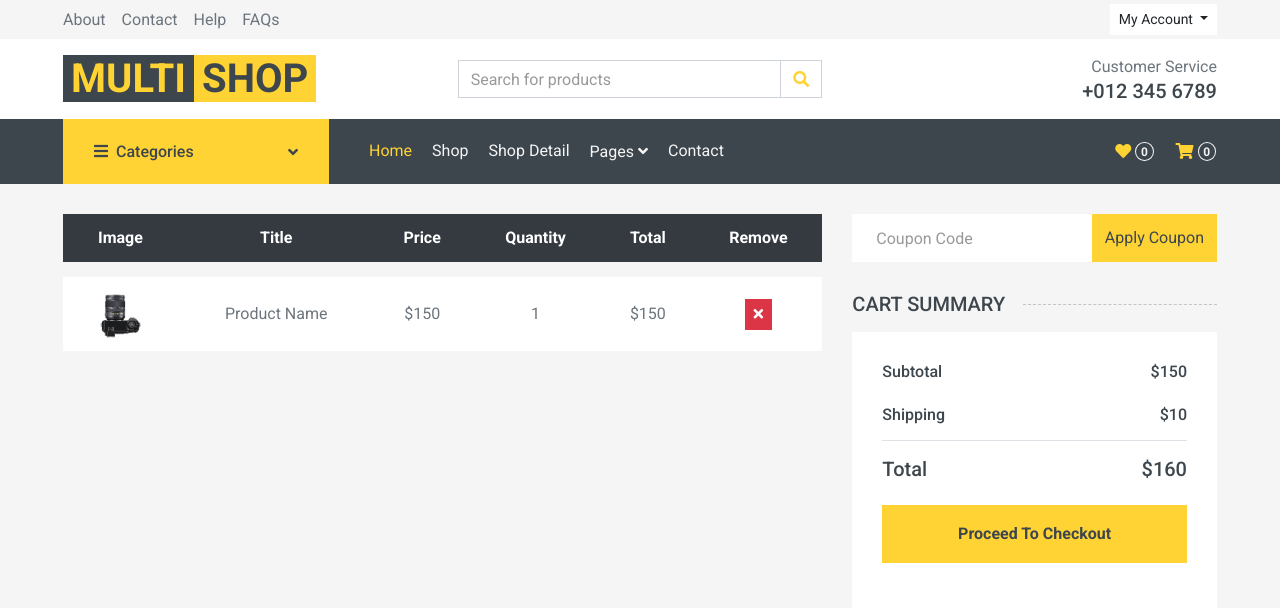
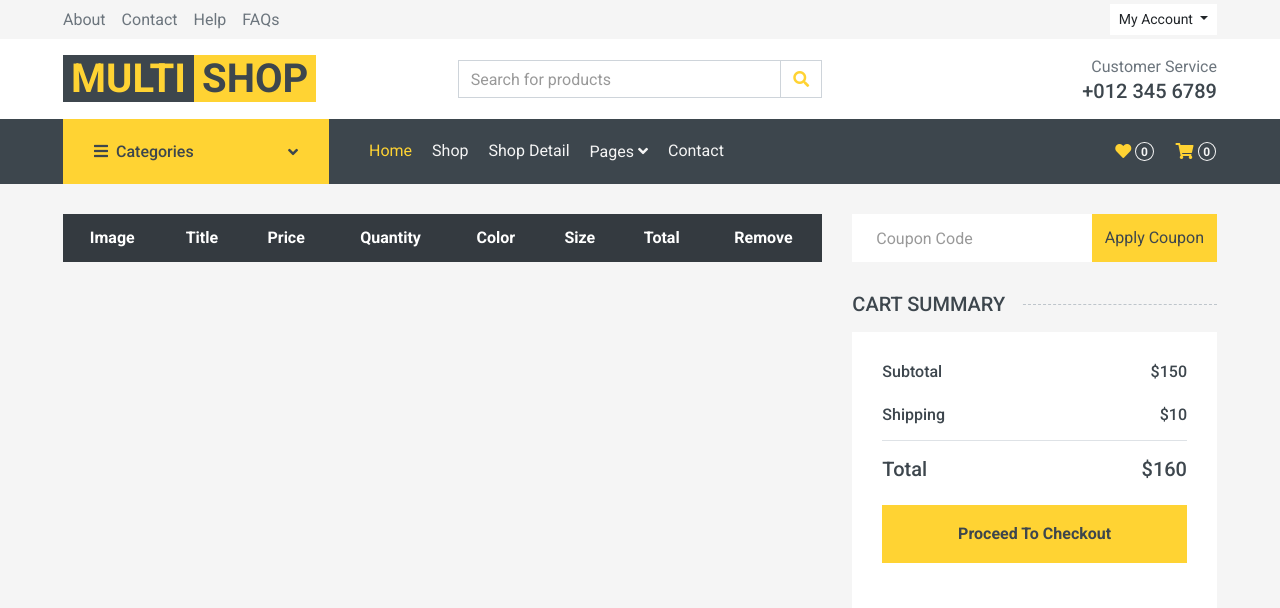
Before and after one commit to Ehsan-Fouladi/Shop, a Django app: page /cart/detail/ in a window 1280 px wide. Shown: the top 608 px of the page. Run offline with Django 4.2, Linux system fonts and the light colour scheme; lists and menus that the app fills with data are empty; parts of the project's set-up code (start-up, migrations or seed data) failed here and were passed over; some libraries are stand-ins or nearby versions.

Commit message:
update cart

```diff
--- /dev/null
+++ b/cart/card_module.py
@@ -0,0 +1,45 @@
+from product.models import Product
+
+
+
+CART_SESSION_ID = 'cart'
+
+class Cart:
+    def __init__(self, request):
+        self.session = request.session
+
+        cart = self.session.get(CART_SESSION_ID)
+        if not cart:
+            cart = self.session[CART_SESSION_ID] = {}
+            self.cart = cart
+
+    def __iter__(self):
+        cart = self.cart.copy()
+
+        for item in cart.values():
+            product = Product.objects.get(id=int(item['id']))
+            item['product'] = product
+            item['total'] = int(item['quantity']) * int(item['price'])
+            item['unique_id'] = self.unique_id_generator(product.id, item['color'], item['size'])
+            yield item
+
+    def unique_id_generator(self, id, size, color):
+        result = f'{id}-{size}-{color}'
+        return result
+
+    def add(self, product, quantity, color, size):
+        unique = self.unique_id_generator(product.id, color, size)
+        if unique not in self.cart:
+            self.cart[unique] = {'quantity': 0, 'price': str(product.price), 'color': color, 'size': size,
+                                 'id': str(product.id)}
+
+        self.cart[unique]['quantity'] += int(quantity)
+        self.save()
+
+    def remove(self, id):
+        if id in self.cart:
+            del self.cart[id]
+            self.save()
+
+    def save(self):
+        self.session.modified = True
--- a/cart/templates/cart/cart_detail.html
+++ b/cart/templates/cart/cart_detail.html
@@ -13,21 +13,25 @@
                             <th>Title</th>
                             <th>Price</th>
                             <th>Quantity</th>
+                            <th>Color</th>
+                            <th>Size</th>
                             <th>Total</th>
                             <th>Remove</th>
                         </tr>
                     </thead>
                     <tbody class="align-middle">
-
-                        <tr>
-                            <td class="align-middle"><img src="{% static "img/product-1.jpg" %}" alt="" style="width: 50px;"></td>
-                            <td class="align-middle">Product Name</td>
-                            <td class="align-middle">$150</td>
-                            <td class="align-middle">1</td>
-                            <td class="align-middle">$150</td>
-                            <td class="align-middle"><button class="btn btn-sm btn-danger"><i class="fa fa-times"></i></button></td>
-                        </tr>
-
+                        {% for item in cart %}
+                            <tr>
+                            <td class="align-middle"><img src="{{ item.product.image.url }}" alt="" style="width: 50px;"></td>
+                            <td class="align-middle">{{ item.product.title }}</td>
+                            <td class="align-middle">{{ item.price }}</td>
+                            <td class="align-middle">{{ item.quantity }}</td>
+                            <td class="align-middle">{{ item.color }}</td>
+                            <td class="align-middle">{{ item.quantity }}</td>
+                            <td class="align-middle">{{ item.size }}</td>
+                            <td class="align-middle"><a href="{% url 'cart:cart_delete' item.unique_id %}" class="btn btn-sm btn-danger"><i class="fa fa-times"></i></a></td>
+                            </tr>
+                        {% endfor %}
                     </tbody>
                 </table>
             </div>
--- a/cart/urls.py
+++ b/cart/urls.py
@@ -4,5 +4,6 @@ from django.urls import path
 app_name = "cart"
 urlpatterns = [
     path("detail/", views.CartDetailView.as_view(), name="cart_detail"),
-    path("add/", views.CartAddView.as_view(), name="cart_add"),
+    path("add/<int:pk>", views.CartAddView.as_view(), name="cart_add"),
+    path("remove/<str:id>", views.CartDeleteView.as_view(), name="cart_delete"),
 ]
--- a/cart/views.py
+++ b/cart/views.py
@@ -1,15 +1,24 @@
-from django.shortcuts import render, redirect
+from django.shortcuts import render, redirect, get_list_or_404
 from django.views import View
-
-
+from product.models import Product
+from .card_module import Cart
 
 class CartDetailView(View):
     def get(self, request):
-        return render(request, "cart/cart_detail.html", {})
-
+        cart = Cart(request)
+        return render(request, "cart/cart_detail.html", {'cart': cart})
 
 
 class CartAddView(View):
-    def post(self, request):
-        # print("product added to cart")
+    def post(self, request, pk):
+        product = get_list_or_404(Product, id=pk)
+        size, color, quantity = request.POST.get("size"), request.POST.get("color"), request.POST.get("quantity")
+        cart = Cart(request)
+        cart.add(product, quantity, color, size)
         return redirect("cart:cart_detail")
+
+class CartDeleteView(View):
+    def get(self, request, id):
+        cart = Cart(request)
+        cart.remove()
+        return redirect("cart:cart_detail")
--- a/home/views.py
+++ b/home/views.py
@@ -6,6 +6,5 @@ class HomeView(TemplateView):
 
     def get_context_data(self, **kwargs):
         context = super().get_context_data(**kwargs)
-        self.request.session.get("my_name", "HACKER")
-        print(self.request.session.get("my_name", "HACKER"))
+        self.request.session.get("my_name", "ADDCART")
         return context
```
Also changed, not shown: product/templates/product/detail.html (+4 -4 lines), db.sqlite3.
